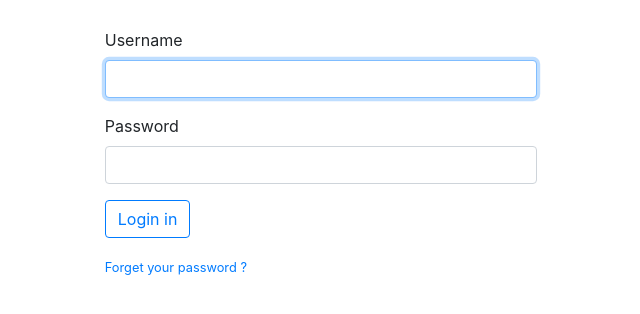
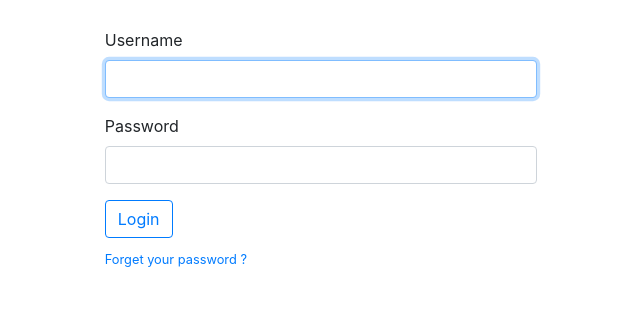
Before and after one commit to junhaideng/2020-Software-Engineering, a Django app: page /user/login/ in a window 1280 px wide. Shown: the part 206-520 px from the top of the page, without its empty margins (319-959 px from the left). Run offline with Django 3.2, Linux system fonts and the light colour scheme; some libraries are stand-ins or nearby versions.

Commit message:
refactor 替换硬链接

```diff
--- a/project/bbs/templates/user/login.html
+++ b/project/bbs/templates/user/login.html
@@ -1,3 +1,7 @@
+<!--
+author: Edgar
+登录界面
+-->
 {% extends 'base.html' %}
 <!DOCTYPE html>
 <html lang="en">
@@ -10,7 +14,7 @@
 {% block content %}
 
         <div class="col-5 m-auto">
-            <form action="../../user/templates" method="post" style="margin-top: 40%">
+            <form action="{% url 'user:login' %}" method="post" style="margin-top: 40%">
                 {% csrf_token %}
                 <div class="form-group">
                     <label for="username">Username</label>
@@ -22,13 +26,18 @@
                     <input type="password" class="form-control" id="password" name="password" autocomplete="off"
                            required>
                 </div>
-                <button type="submit" class="btn btn-outline-primary">Login in</button>
-                <div class="mt-3">
+                <input type="hidden" value="{{ request.GET.next }}" name="next">
+                <button type="submit" class="btn btn-outline-primary">Login</button>
+                <div class="mt-2">
                     <small class="text-info  mt-4"><a href="{% url 'user:forget' %}" class="card-link" target="_blank"> Forget your
                         password ?</a></small>
                 </div>
 
             </form>
+
+        {% if message %}
+        <div class="w-100 mt-2 text-center alert-warning alert">{{ message }}</div>
+        {% endif %}
         </div>
 
 {% endblock %}
```
